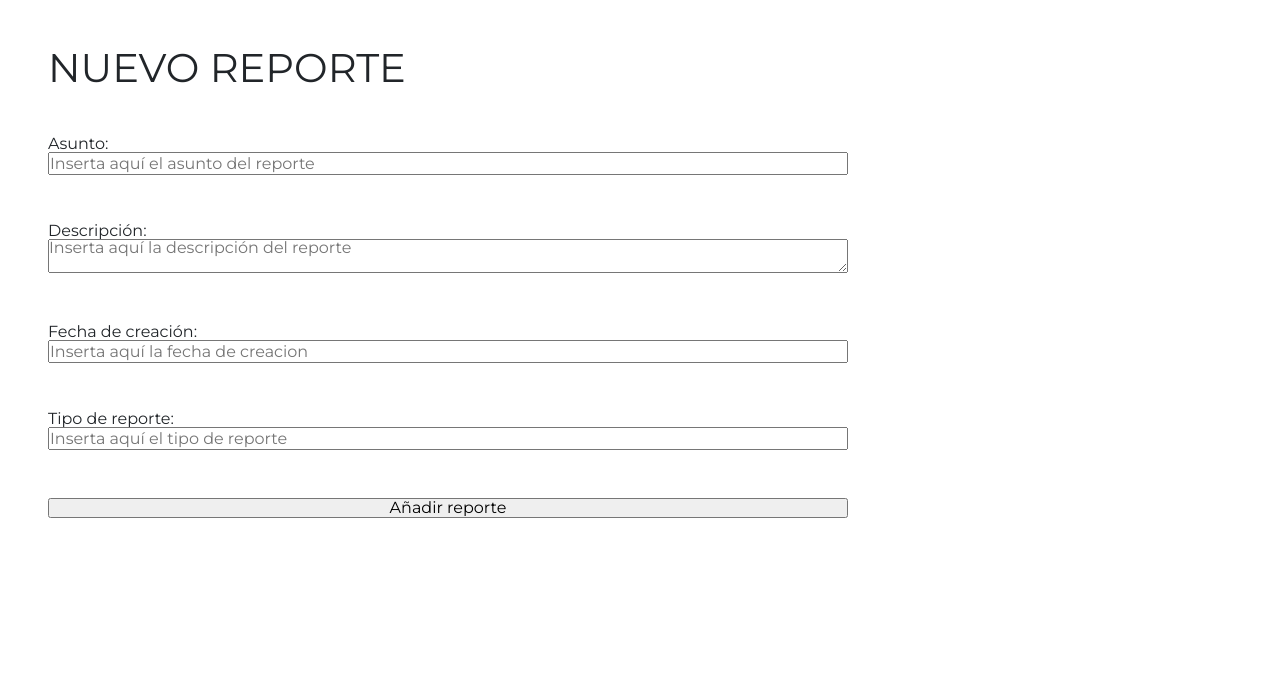
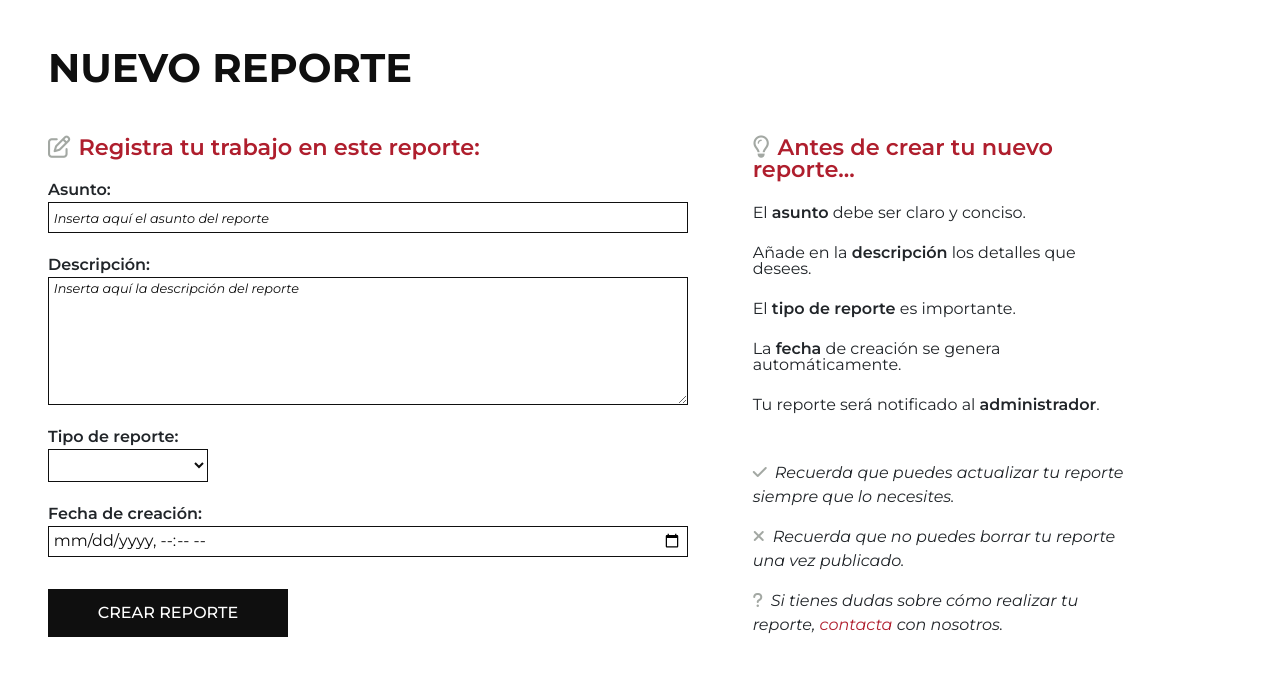
Before and after one commit to AliciaZP/front_constructora, an Angular app: page /reports in a window 1280 px wide. Both pictures are taken after a click on the button "AÑADIR REPORTE". Shown: the top 676 px of the page. Built offline with nearby package versions, Linux system fonts and the light colour scheme.

Commit message:
CSS reports new style: en proceso

```diff
--- a/src/app/modules/reports/pages/new-report/new-report.component.css
+++ b/src/app/modules/reports/pages/new-report/new-report.component.css
@@ -1,21 +1,115 @@
+/* cabecera de la sección */
+h2 {
+    color: var(--color-second);
+    font-size: var(--fontsize-h2);
+    font-weight: var(--fontweight-h2);
+}
+
+h3 {
+    color: var(--color-main);
+    font-weight: var(--fontweight-h3);
+    font-size: var(--fontsize-h3);
+    line-height: var(----font-lineheight);
+}
+
+h4 {
+    font-size: var(--fontsize-h4);
+    font-weight: 600;
+}
+
+/* iconos */
+
+i {
+    color: var(--color-third);
+}
+
+/* imputs del formulario*/
+
 label {
-    display: block;
+    font-weight: var(--fontweight-h3);
 }
 
 input {
-    width: 50rem;
+    display: block;
+    width: 40rem;
+
+}
+
+select {
+    display: block;
+    width: 10rem;
 }
 
 textarea {
-    width: 50rem;
+    display: block;
+    width: 40rem;
+    height: 8rem;
+    padding: 0.3rem;
 }
 
-h2 {
-    font-size: 2.5rem;
+
+.custom-option {
+    color: var(--color-second);
+    background-color: white;
+    border: 1px solid var(--color-second);
+    padding: 0.3rem;
+}
+
+.custom-select {
+    color: var(--color-second);
+    background-color: white;
+    border: 1px solid var(--color-second);
+    padding: 0.3rem;
+}
+
+.custom-select:focus {
+    outline: none;
+    box-shadow: none;
+}
+
+::placeholder {
+    color: var(--color-second);
+    font-style: italic;
+    font-size: 0.8rem;
+}
+
+
+/* boton de crear */
+.button-create {
+
+    color: white;
+    background-color: var(--color-second);
+    border: none;
+    padding: 1rem;
+    font-weight: 500;
+    width: 15rem;
+
+    &:hover {
+        background-color: var(--color-main);
+    }
+}
+
+/*errores */
+p {
+    color: var(--color-main);
+    font-style: italic;
+    font-size: 0.8rem;
+    padding-top: 0.5rem;
+}
+
+
+/* Sección antes de crear tu nuevo reporte */
+.advice {
+    font-style: italic;
+    line-height: var(--font-lineheight);
+}
+
+a {
+    color: var(--color-main);
+    text-decoration: none;
 
 }
 
-h3 {
+span {
     font-weight: 600;
-    font-size: 1.5rem;
 }
--- a/src/app/modules/reports/pages/new-report/new-report.component.html
+++ b/src/app/modules/reports/pages/new-report/new-report.component.html
@@ -1,48 +1,70 @@
-<section id="form-newReport">
+<section id="form-newReport" class="mx-5 mt-5">
 
-    <h2 class="m-5">NUEVO REPORTE </h2>
-    <form [formGroup]='newReport' (ngSubmit)="onSubmit()">
+    <h2 class="mb-5">NUEVO REPORTE </h2>
 
-        <div class="m-5">
-            <label>Asunto:</label>
-            <input type="text" formControlName='title' placeholder="Inserta aquí el asunto del reporte">
+    <div class="row">
+        <form class="col-sm-7" [formGroup]='newReport' (ngSubmit)="onSubmit()">
+            <h3 class="mb-4"> <i class="fa-regular fa-pen-to-square me-2"></i>Registra tu trabajo en este reporte:</h3>
+            <div class="mb-4">
+                <label class="mb-1">Asunto:</label>
+                <input class="custom-option" type="text" formControlName='title'
+                    placeholder="Inserta aquí el asunto del reporte">
                 <p class="error" *ngIf="checkError('title','required')">
-                El nombre es obligatorio.</p>
+                    El asunto es obligatorio.</p>
                 <p class="error" *ngIf="checkError('title','minlength')">La longitud mínima son 3 caracteres.</p>
-            <p class="error" *ngIf="checkError('title','maxlength')">La longitud máxima son 45 caracteres.</p>
+                <p class="error" *ngIf="checkError('title','maxlength')">La longitud máxima son 70 caracteres.</p>
             </div>
 
-        <div class="m-5">
-            <label>Descripción:</label>
-            <textarea formControlName='description' placeholder="Inserta aquí la descripción del reporte">
+            <div class="mb-4">
+                <label class="mb-1">Descripción:</label>
+                <textarea class="custom-option" formControlName='description'
+                    placeholder="Inserta aquí la descripción del reporte">
                 </textarea>
                 <p class="error" *ngIf="checkError('description','required')">
                     La descripción es obligatoria.</p>
                 <p class="error" *ngIf="checkError('description','minlength')">La longitud mínima son 3 caracteres.</p>
             </div>
-
-        <div class="m-5">
-            <label>Fecha de creación:</label>
-            <input type="text" formControlName='date' placeholder="Inserta aquí la fecha de creacion">
+            <div class="mb-4">
+                <label class="mb-1">Tipo de reporte:</label>
+                <select class="custom-select" formControlName="type">
+                    <option class="custom-option" value="actualización">Actualización</option>
+                    <option class="custom-option" value="incidencia">Incidencia</option>
+                </select>
+                <p class="error" *ngIf="checkError('type','required')">El
+                    tipo de reporte es obligatorio.</p>
+            </div>
+            <div class="mb-4">
+                <label class="mb-1">Fecha de creación:</label>
+                <input class="custom-option" type="datetime-local" formControlName='date'
+                    placeholder="Inserta aquí la fecha de hoy">
                 <p class="error" *ngIf="checkError('date','required')">
                     La fecha de creación obligatoria.</p>
             </div>
 
-        <div class="m-5">
-            <label>Tipo de reporte:</label>
-            <input type="text" formControlName='type' placeholder="Inserta aquí el tipo de reporte">
-            <p class="error" *ngIf="checkError('type','required')">El
-                tipo de construcción es obligatorio.</p>
-            <p class="error" *ngIf="checkError('type','minlength')">La longitud mínima son 3 caracteres.
-            </p>
-            <p class="error" *ngIf="checkError('type','maxlength')">La longitud máxima son 45 caracteres.
-            </p>
+            <div class="pt-2 pb-5">
+                <input class="button-create" type="submit" value="CREAR REPORTE">
             </div>
-
-        <div class="m-5">
-            <input class="button" type="submit" value="Añadir reporte">
-        </div>
-
         </form>
 
+        <div class="col-sm-4">
+            <h3 class="mb-4"> <i class="fa-regular fa-lightbulb me-2"></i>Antes de crear tu nuevo reporte...</h3>
+            <ul class="mb-5">
+                <li class="mb-4">El <span>asunto</span> debe ser claro y conciso.</li>
+                <li class="mb-4">Añade en la <span>descripción</span> los detalles que desees.</li>
+                <li class="mb-4"></li>
+                <li class="mb-4">El <span>tipo de reporte</span> es importante.</li>
+                <li class="mb-4">La <span>fecha</span> de creación se genera automáticamente.</li>
+                <li class="mb-5">Tu reporte será notificado al <span>administrador</span>.</li>
+                <li class="mb-3 advice"><i class="fa-solid fa-check me-2"></i>Recuerda que puedes actualizar tu reporte
+                    siempre
+                    que
+                    lo necesites.</li>
+                <li class="mb-3 advice"><i class="fa-solid fa-xmark me-2"></i>Recuerda que no puedes borrar tu reporte
+                    una vez
+                    publicado.</li>
+                <li class="mb-3 advice"><i class="fa-solid fa-question me-2"></i>Si tienes dudas sobre cómo realizar tu
+                    reporte, <a href="mailto:contacto@sgal-construcciones.com">contacta</a> con nosotros.</li>
+            </ul>
+        </div>
+    </div>
 </section>
--- a/src/app/modules/reports/pages/new-report/new-report.component.ts
+++ b/src/app/modules/reports/pages/new-report/new-report.component.ts
@@ -19,11 +19,10 @@ export class NewReportComponent {
   constructor() {
     this.newReport = new FormGroup({
       title: new FormControl(null, [Validators.required, Validators.minLength(3),
-      Validators.maxLength(45)]),
+      Validators.maxLength(70)]),
       description: new FormControl(null, [Validators.required, Validators.minLength(3)]),
       date: new FormControl(null, Validators.required),
-      type: new FormControl(null, [Validators.required, Validators.minLength(3),
-      Validators.maxLength(45)]),
+      type: new FormControl(null, Validators.required),
 
     })
   }
--- a/src/app/modules/reports/pages/reports/reports.component.css
+++ b/src/app/modules/reports/pages/reports/reports.component.css
@@ -1,5 +1,3 @@
-/* MOBILE FIRST */
-
 /* cabecera de la sección */
 h2 {
     color: var(--color-second);
```
Lines whose indentation alone changed are shown as unchanged.
